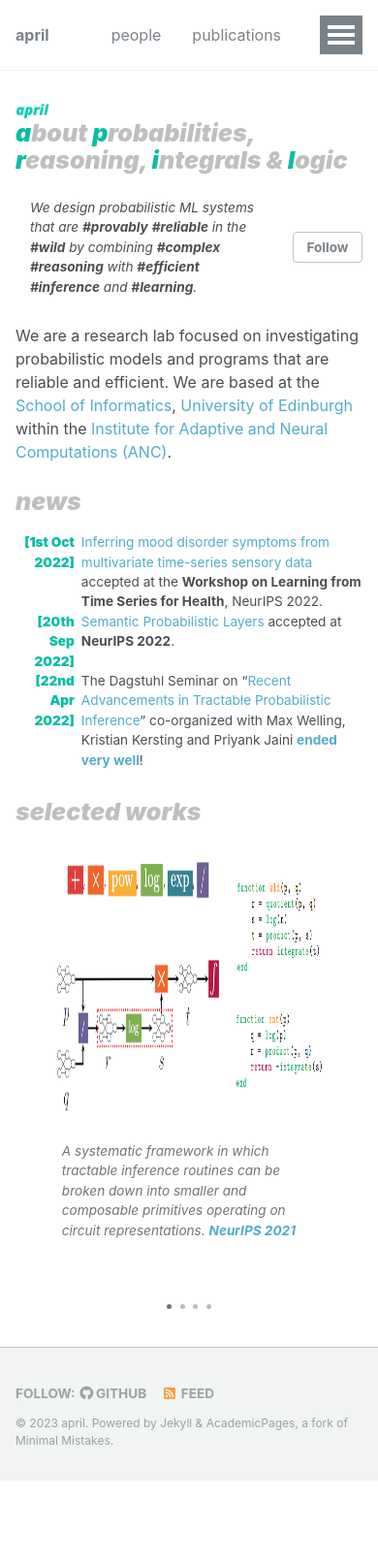
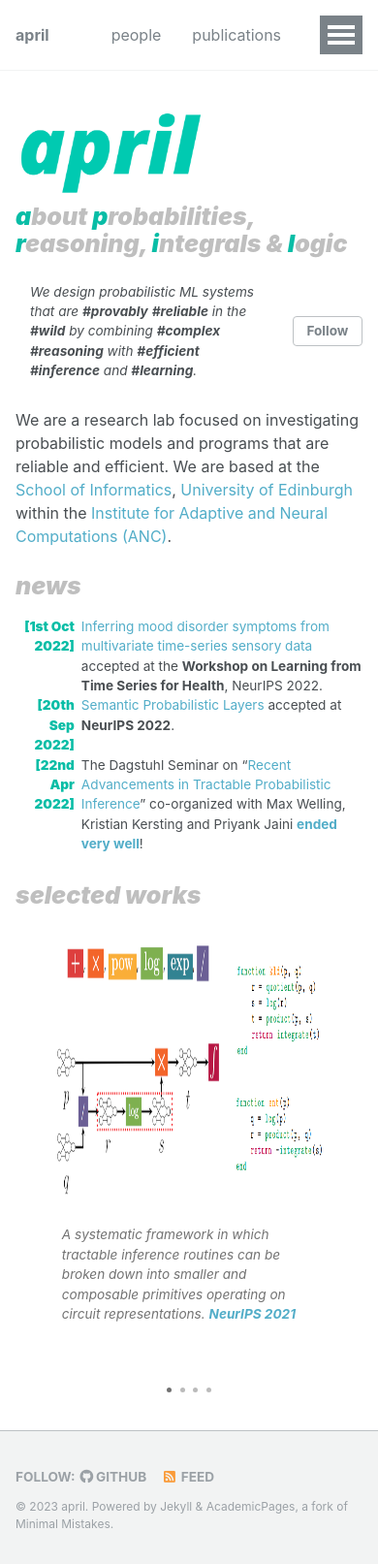
Before and after one commit to april-tools/april-tools.github.io, a Jekyll site: the page built from _pages/about.md, in a window 390 px wide. Shown: the whole page at 97% size. Built offline with Jekyll 4.4.1, drawn with Linux system fonts in a browser that asks for light colours; nearby versions of some CDN libraries; before the commit the page ends 1527 px from its top, so only the background shows below that.

Commit message:
making logo image width to be 100%, should help with mobile vis

```diff
--- a/_sass/_sidebar.scss
+++ b/_sass/_sidebar.scss
@@ -72,7 +72,8 @@
 .author__avatar {
   display: table-cell;
   vertical-align: top;
-  width: 36px;
+  // width: 36px;
+  width: 100%;
   // set width only, for non-square avatars
   // height: 36px;
 
```
